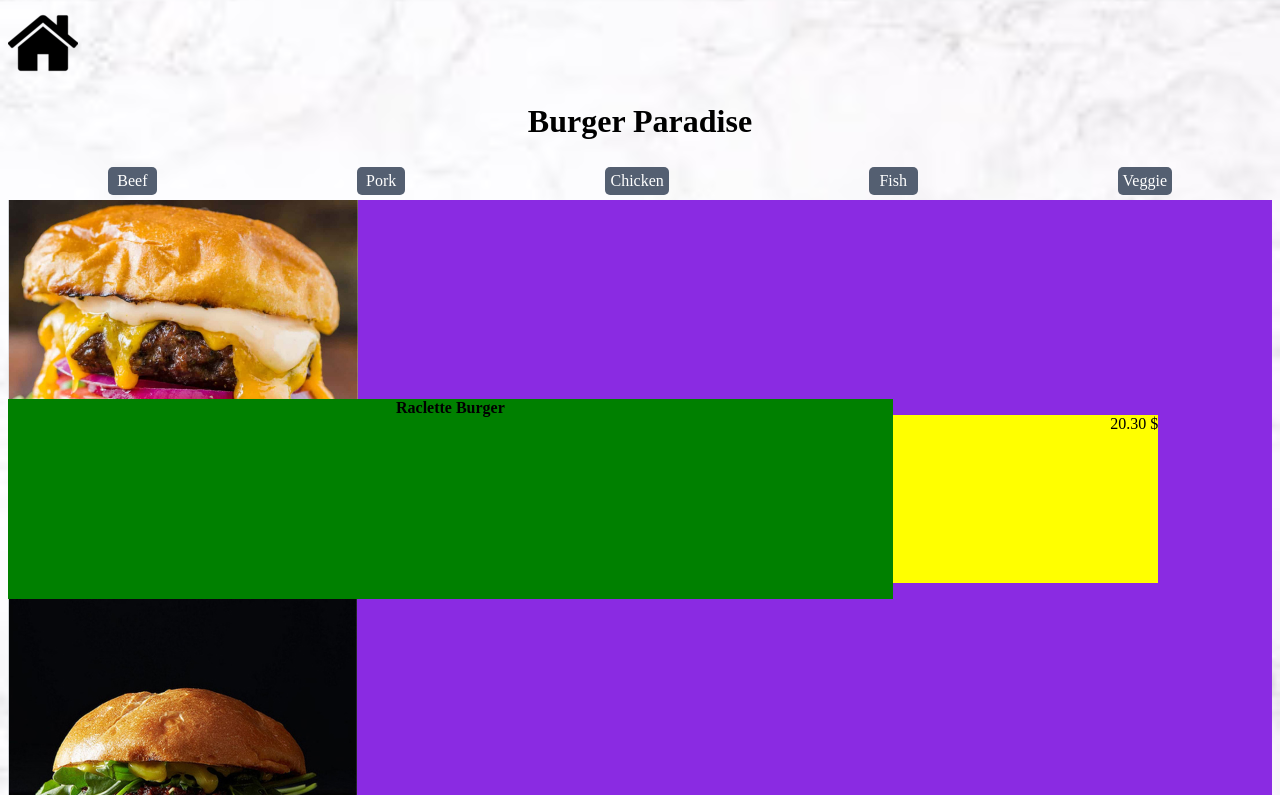
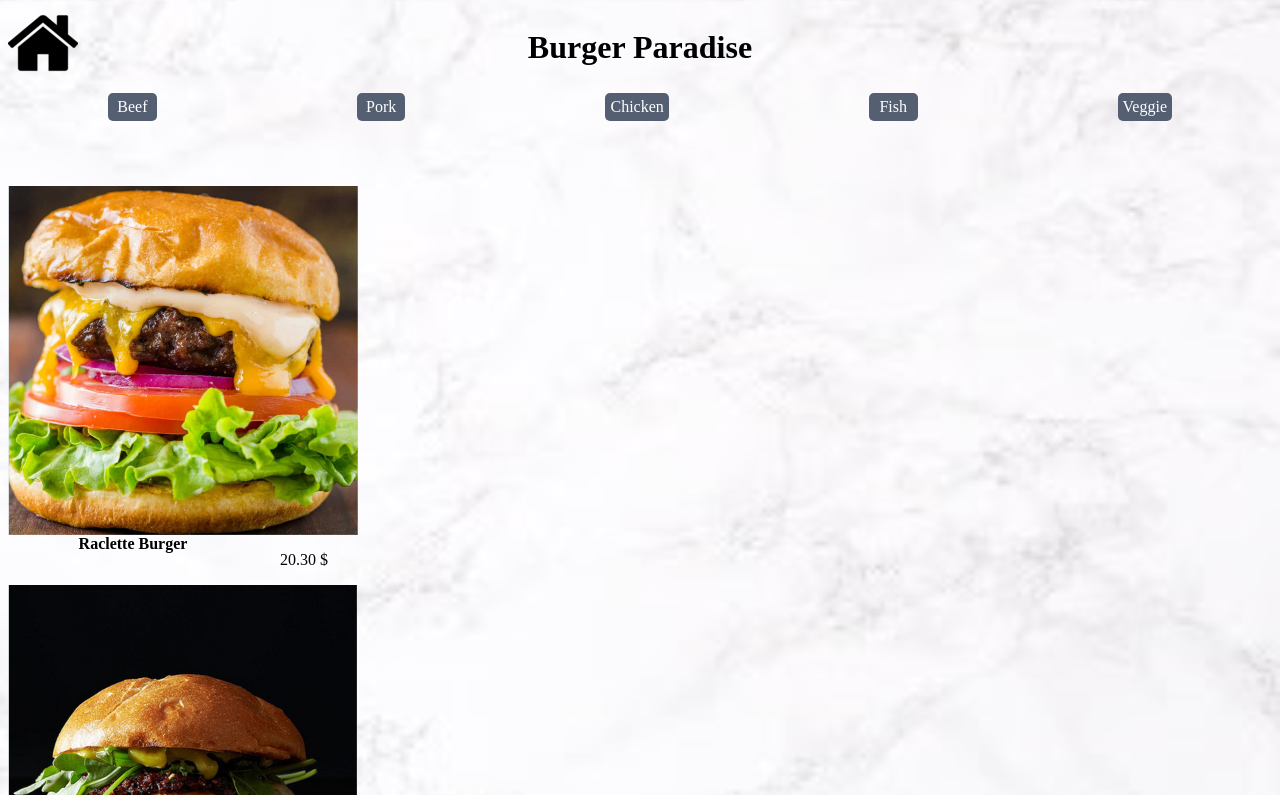
Before and after one commit to Rignchen/site-statique, a plain HTML site: page web/menu.html in a window 1280 px wide. Shown: the top 795 px of the page. Drawn offline with Linux system fonts and the light colour scheme.

Commit message:
align page title with home button

```diff
--- a/css/about-us.css
+++ b/css/about-us.css
@@ -1,3 +1,14 @@
+header {
+	display: grid;
+	grid-template-columns: repeat(3, 1fr);
+}
+header img {
+	grid-area: 1 / 1 / 2 / 2;
+}
+header h1 {
+	grid-area: 1 / 2 / 2 / 3;
+	text-align: center;
+}
 body {
 	background-image: url(../media/generic-background.jpeg);
 	background-size: cover;
--- a/css/index.css
+++ b/css/index.css
@@ -1,7 +1,7 @@
 body {
 	display: grid;
 	margin: 3vi 13vi 0 13vi;
-	grid-template-columns: 1fr 1fr 1fr;
+	grid-template-columns: repeat(3, 1fr);
 	grid-template-rows: 10vi 39vi;
 	background-image: url("../media/home/background.png");
 	background-repeat: no-repeat;
--- a/css/making-off.css
+++ b/css/making-off.css
@@ -1,3 +1,14 @@
+header {
+	display: grid;
+	grid-template-columns: repeat(3, 1fr);
+}
+header img {
+	grid-area: 1 / 1 / 2 / 2;
+}
+header h1 {
+	grid-area: 1 / 2 / 2 / 3;
+	text-align: center;
+}
 body {
 	background-image: url(../media/generic-background.jpeg);
 	background-size: cover;
--- a/css/menu.css
+++ b/css/menu.css
@@ -1,23 +1,43 @@
+/*title*/
+
+header {
+	display: grid;
+	grid-template-columns: repeat(3, 1fr);
+}
+header img {
+	grid-area: 1 / 1 / 2 / 2;
+}
+header h1 {
+	grid-area: 1 / 2 / 2 / 3;
+	text-align: center;
+}
+
+/*background*/
+
 body {
 	background-image: url(../media/generic-background.jpeg);
 	background-size: cover;
 	background-repeat: no-repeat;
 	background-position: center;
 	background-attachment: fixed;
-}.center {
+}
+.center {
 	text-align: center;
 }
+
+/*item list menu*/
+
 .flexbox {
 	display: flexbox;
+	flex-flow: row wrap;
+	justify-content: space-around;
 }
 .buttons {
 	display: grid;
 }
 #filter_buttons {
 	grid-template-columns: repeat(5, 1fr);
-}
-#ingredient_buttons {
-	grid-template-columns: repeat(8, 1fr);
+	margin-bottom: 60px;
 }
 #filter_buttons a {
 	color: #ffffff;
@@ -29,23 +49,25 @@ body {
 }
 .item {
 	display: grid;
-	grid-template: 50% 50% / 70% 30% ;
-	background-color: blueviolet;
+	grid-template: auto auto / 250px 100px;
 }
 .item img {
 	grid-area: 1 / 1 / 2 / 3;
-	background-color: red;
 }
 .item strong {
 	grid-area: 2 / 1 / 3 / 2;
-	background-color: green;
 	text-align: center;
 }
 .item p {
 	grid-area: 2 / 2 / 3 / 3;
-	background-color: yellow;
 	text-align: right;
 	margin-right: 30%;
+}
+
+/*forum*/
+
+#ingredient_buttons {
+	grid-template-columns: repeat(8, 1fr);
 }
 textarea {
 	resize: none;
```
